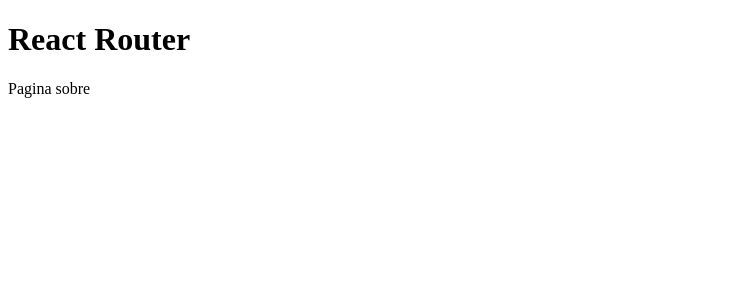
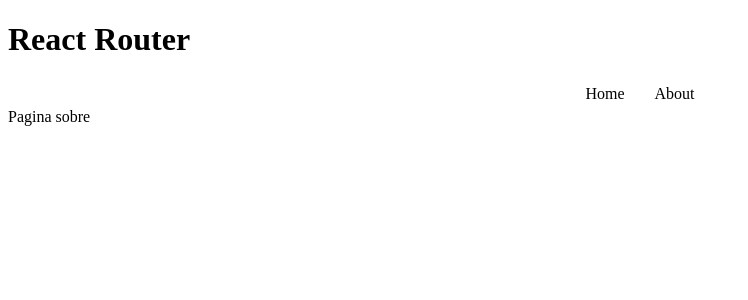
Before and after one commit to felipe-machado-front-end/react-hora-de-codar, a React (Vite) app: page /about in a window 1280 px wide. Shown: the top 300 px of the page, without its empty margins (0-748 px from the left). Built offline with nearby package versions, Linux system fonts and the light colour scheme.

Commit message:
Usando link do react router

```diff
--- /dev/null
+++ b/src/components/4-reactrouter/Navbar.css
@@ -0,0 +1,18 @@
+nav {
+  display: flex;
+  justify-content: center;
+}
+nav a {
+  margin: 0 10px;
+  padding: 5px;
+  text-decoration: none;
+  color: #000;
+}
+
+nav a:hover {
+  color: #ccc;
+}
+.active{
+  background-color: #000;
+  color: #FFF;
+}
--- /dev/null
+++ b/src/components/4-reactrouter/Navbar.jsx
@@ -0,0 +1,14 @@
+import React from "react";
+import "./Navbar.css";
+import { Link } from "react-router-dom";
+
+const Navbar = () => {
+  return (
+    <nav>
+      <Link to="/">Home</Link>
+      <Link to="/about">About</Link>
+    </nav>
+  );
+};
+
+export default Navbar;
--- a/src/components/4-reactrouter/UseComponents4.jsx
+++ b/src/components/4-reactrouter/UseComponents4.jsx
@@ -2,12 +2,14 @@
 import { BrowserRouter, Routes, Route } from "react-router-dom";
 import About from "../../pages/About";
 import Home from "../../pages/Home";
+import Navbar from "./Navbar";
 
 const UseComponents4 = () => {
   return (
     <div>
       <h1>React Router</h1>
       <BrowserRouter>
+        <Navbar />
         <Routes>
           <Route path="/" element={<Home />}></Route>
           <Route path="/about" element={<About />}></Route>
```
